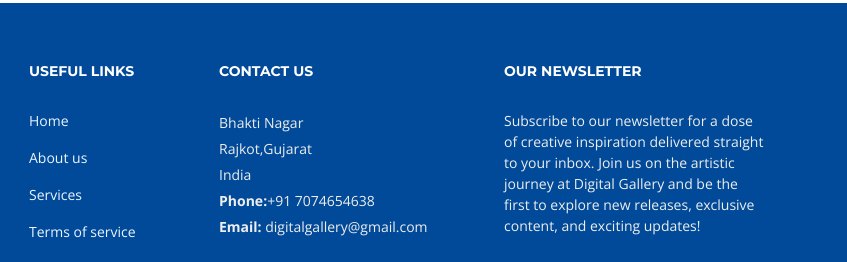
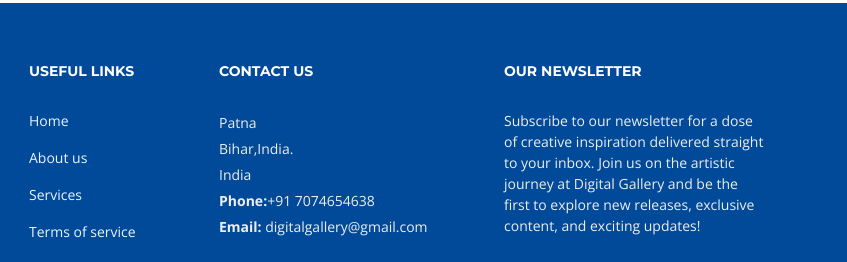
Before and after one commit to shreema01/Digital-Gallery, a plain HTML site: page index.html in a window 1280 px wide. Shown: the part 5368-5630 px from the top of the page, 433-1280 px from the left. Drawn offline with nearby package versions, Linux system fonts and the light colour scheme.

Commit message:
Update index.html

```diff
--- a/index.html
+++ b/index.html
@@ -765,23 +765,20 @@
 
           <div class="col-lg-3 col-md-6 footer-contact">
             <h4>Contact Us</h4>
-            <p>Bhakti Nagar
+            <p>Patna
                <br>
-              Rajkot,Gujarat<br>
+              Bihar,India.<br>
               India <br>
               <strong>Phone:</strong>+91 7074654638<br>
               <strong>Email:</strong> digitalgallery@gmail.com<br>
             </p>
 
             <div class="social-links">
-<!--               <a href="#" class="twitter"><i class="bi bi-twitter"></i></a> -->
-             <a href="https://www.facebook.com/digitalgallery23?mibextid=ZbWKwL" class="facebook"><i
+              <a href="https://www.facebook.com/digitalgallery23?mibextid=ZbWKwL" class="facebook"><i
                   class="bi bi-facebook"></i></a>
               <a href="https://www.instagram.com/digi_talgallery2/?utm_source=qr&igsh=MTFxY3BtcDdmb2tjYQ%3D%3D"
                 class="instagram"><i class="bi bi-instagram"></i></a>
-<!--               <a href="#" class="instagram"><i class="bi bi-instagram"></i></a> -->
-<!--               <a href="#" class="linkedin"><i class="bi bi-linkedin"></i></a> -->
-            </div>
+             </div>
 
           </div>
 
```
